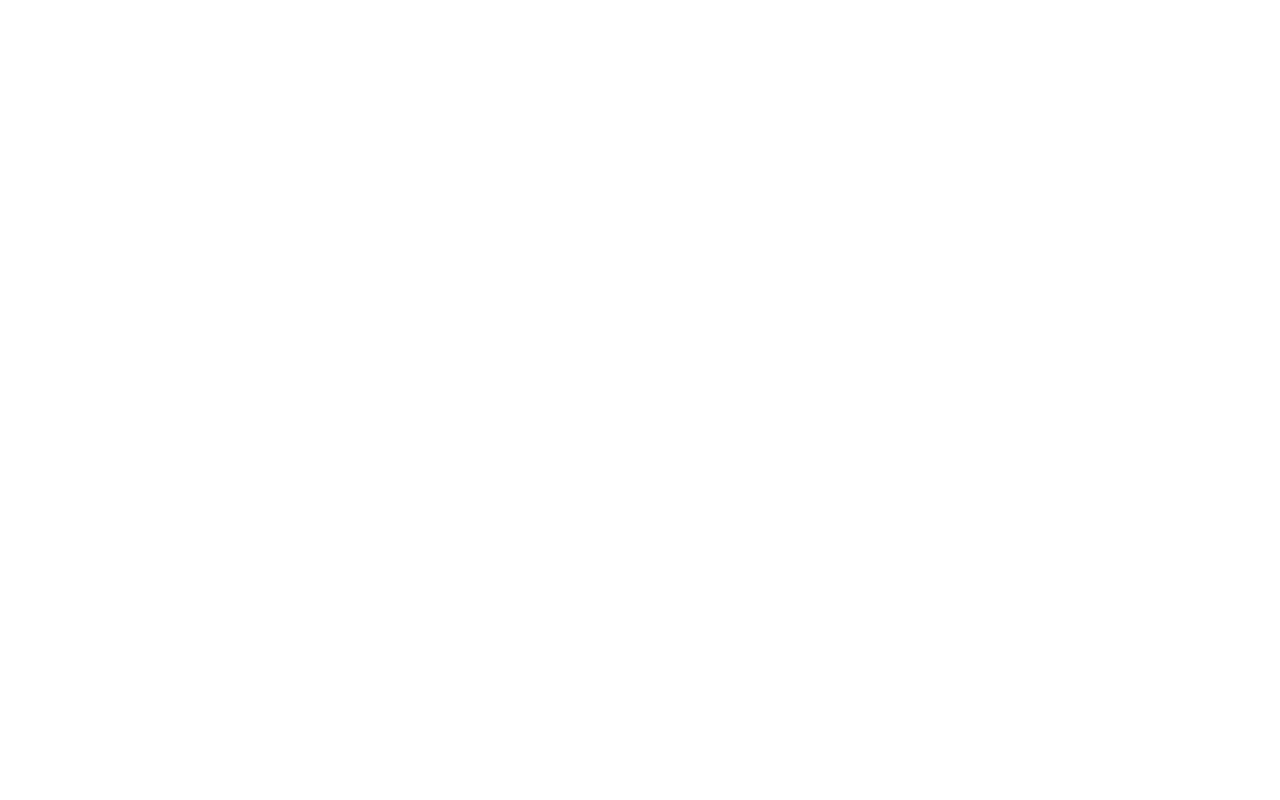
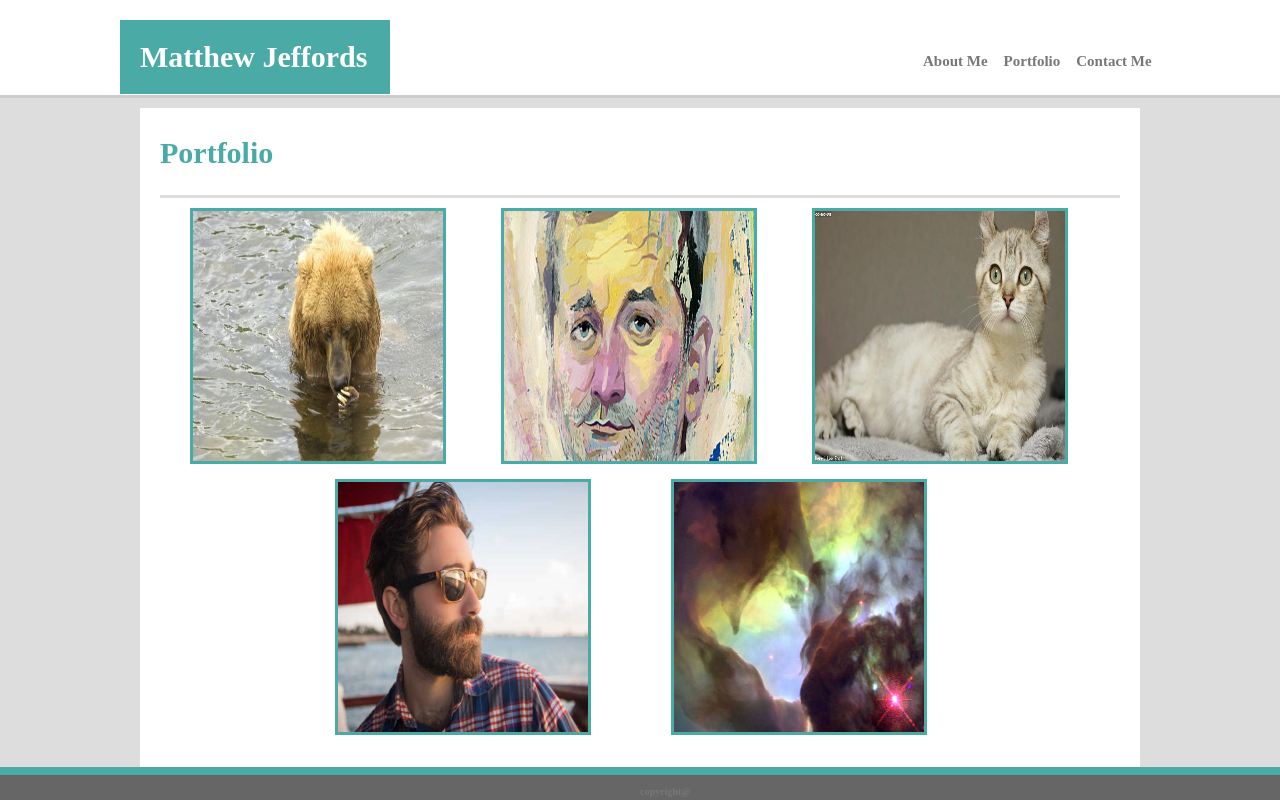
Before and after one commit to Jeffordsmp/resume, a plain HTML site: page portfolio.html in a window 1280 px wide. Drawn offline with Linux system fonts and the light colour scheme.

Commit message:
linking my pages

```diff
--- a/assets/css/style.css
+++ b/assets/css/style.css
@@ -50,11 +50,12 @@ h2{
 }
 
 
-.bio{
+.meat{
     position: relative;
     top: 100px;
     background-color: #ffffff;
     width: 960px;
+    min-height: 660px;
     margin: auto;
     color: #777777;
     padding: 3px 20px;
@@ -90,3 +91,40 @@ h4{
     left: 50%;
     bottom: -10px;
 }
+
+#bear,#bill,#cat,#dude,#space{
+    align-content: center;
+    border:#4aaaa5 solid 3px;
+    position: relative;
+}
+
+#bear{
+    left: 30px;
+}
+
+#bill{
+    left: 80px;
+}
+
+#cat{
+    left: 130px;
+}
+
+#dude{
+    top: 10px;
+    left: 175px;
+}
+
+#space{
+    top: 10px;
+    left: 250px;
+}
+
+a:link,a:visited{
+    color: #777777;
+    text-decoration: none;
+}
+
+a:hover,a:active{
+    color: #4aaaa5;
+}
--- a/contact.html
+++ b/contact.html
@@ -0,0 +1,53 @@
+<!DOCTYPE html>
+<html lang="en-us">
+
+<head>
+    <!-- Info for the Brouser -->
+    <title>Matthew's Portfolio</title>
+    <meta charset="UTF-8" />
+    <link rel="stylesheet" type="text/css" href="assets/css/style.css">
+</head>
+
+<body>
+
+    <div class="clearfix">
+        <header>
+
+            <h1>
+                Matthew Jeffords
+            </h1>
+
+            <div class="tabs">
+                <h3>
+                    <a href="index.html">About Me</a>
+                </h3>
+
+                <h3>
+                    <a href="portfolio.html">Portfolio</a>
+                </h3>
+
+                <h3>
+                    <a href="#">Contact Me</a>
+                </h3>
+            </div>
+
+        </header>
+
+
+        <div class="meat">
+
+            <h2>Contact Me</h2>
+
+            <hr size="3px" color="#dddddd" />
+
+        </div>
+
+
+    </div>
+
+
+    <footer>
+        <h4>copyright@</h4>
+    </footer>
+
+</html>
--- a/portfolio.html
+++ b/portfolio.html
@@ -0,0 +1,64 @@
+<!DOCTYPE html>
+<html lang="en-us">
+
+<head>
+    <!-- Info for the Brouser -->
+    <title>Matthew's Portfolio</title>
+    <meta charset="UTF-8" />
+    <link rel="stylesheet" type="text/css" href="assets/css/style.css">
+</head>
+
+<body>
+
+    <div class="clearfix">
+        <header>
+
+            <h1>
+                Matthew Jeffords
+            </h1>
+
+            <div class="tabs">
+                <h3>
+                    <a href="index.html">About Me</a>
+                </h3>
+
+                <h3>
+                    <a href="#">Portfolio</a>
+                </h3>
+
+                <h3>
+                    <a href="contact.html">Contact Me</a>
+                </h3>
+            </div>
+
+        </header>
+
+
+        <div class="meat">
+
+            <h2>Portfolio</h2>
+
+            <hr size="3px" color="#dddddd" />
+
+            <img src="assets/images/Placeholder_Bear.jpg" alt="Placeholder_Bear" height="250" width="250" id="bear" />
+
+            <img src="assets/images/Placeholder_Bill.jpg" alt="Placeholder_Bill" height="250" width="250" id="bill" />
+
+            <img src="assets/images/Placeholder_Cat.jpg" alt="Placeholder_Cat" height="250" width="250" id="cat" />
+
+            <img src="assets/images/Placeholder_Dude.jpg" alt="Placeholder_Dude" height="250" width="250" id="dude" />
+
+            <img src="assets/images/Placeholder_Space.jpg" alt="Placeholder_Space" height="250" width="250"
+                id="space" />
+
+        </div>
+
+
+    </div>
+
+
+    <footer>
+        <h4>copyright@</h4>
+    </footer>
+
+</html>
```
Also changed, not shown: index.html (+4 -4 lines), assets/images/Placeholder_Bear.jpg (added), assets/images/Placeholder_Bill.jpg (added), assets/images/Placeholder_Cat.jpg (added), assets/images/Placeholder_Dude.jpg (added), assets/images/Placeholder_Space.jpg (added).
